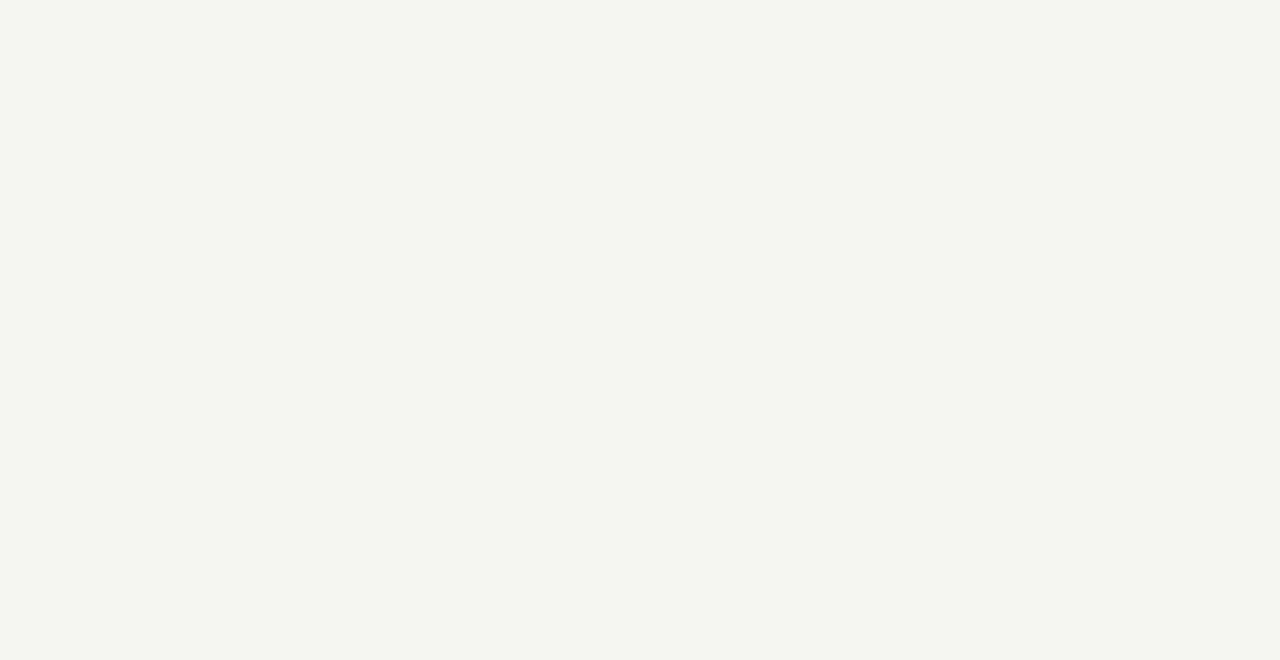
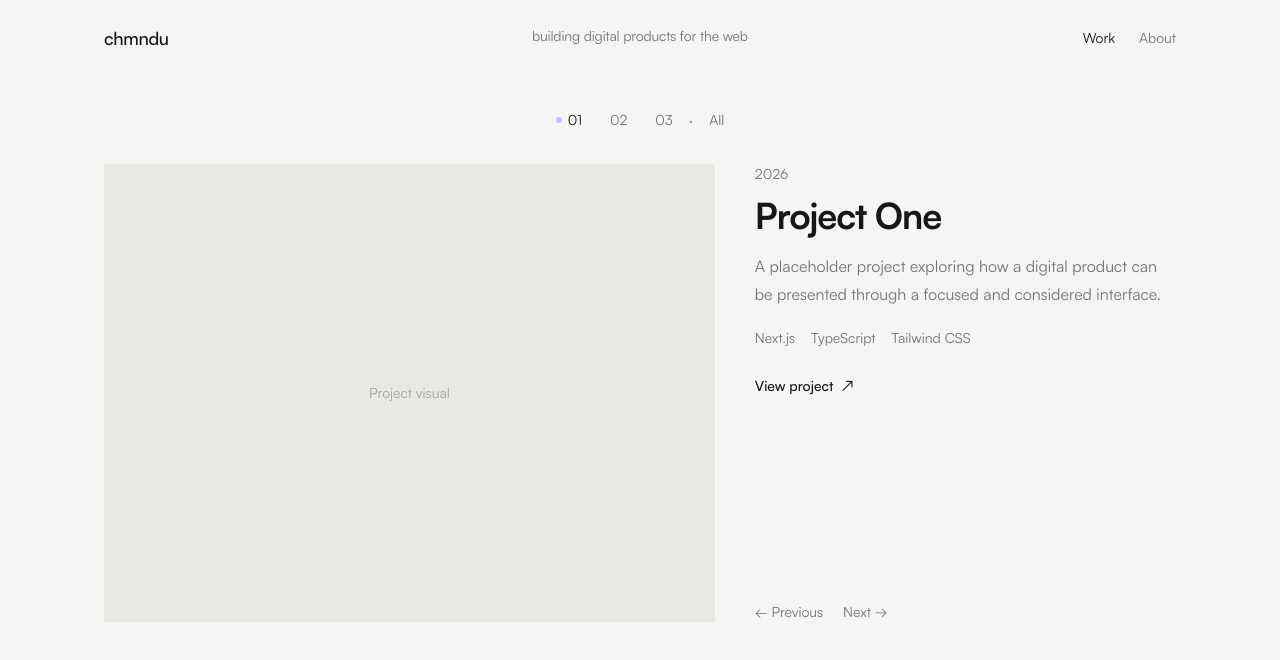
Before and after one commit to chmndu/chmndu-portfolio, a Next.js app: page / in a window 1280 px wide. Shown: the top 660 px of the page. Built offline with nearby package versions, Linux system fonts and the light colour scheme.

Commit message:
feat: establish homepage shell

```diff
--- a/src/app/globals.css
+++ b/src/app/globals.css
@@ -46,3 +46,8 @@ body {
   color: var(--foreground);
   font-family: var(--font-satoshi), sans-serif;
 }
+
+::selection {
+  background: var(--accent);
+  color: var(--foreground);
+}
--- a/src/app/page.tsx
+++ b/src/app/page.tsx
@@ -1,3 +1,19 @@
+import SiteHeader from "@/components/site-header";
+import ProjectIndex from "@/components/project-index";
+import ProjectStage from "@/components/project-stage";
+
 export default function Home() {
-  return <main />;
+  return (
+    <main className="mx-auto min-h-screen w-full max-w-[1120px] px-6">
+      <SiteHeader />
+
+      <section className="pt-8">
+        <div className="flex justify-center">
+          <ProjectIndex />
+        </div>
+
+        <ProjectStage />
+      </section>
+    </main>
+  );
 }
--- /dev/null
+++ b/src/components/context-display.tsx
@@ -0,0 +1,9 @@
+export default function ContextDisplay() {
+  return (
+    <div className="h-6 overflow-hidden">
+      <p className="text-sm tracking-[-0.01em] text-muted">
+        building digital products for the web
+      </p>
+    </div>
+  );
+}
--- /dev/null
+++ b/src/components/project-index.tsx
@@ -0,0 +1,42 @@
+import Link from "next/link";
+
+const projectNumbers = ["01", "02", "03"];
+
+export default function ProjectIndex() {
+  return (
+    <nav aria-label="Selected projects" className="flex items-center gap-4">
+      {projectNumbers.map((number, index) => (
+        <button
+          key={number}
+          type="button"
+          className="flex items-center gap-1.5 text-sm transition-colors"
+        >
+          <span
+            className={`h-1.5 w-1.5 rounded-full ${
+              index === 0 ? "bg-accent" : "bg-transparent"
+            }`}
+            aria-hidden="true"
+          />
+          <span
+            className={
+              index === 0
+                ? "text-foreground"
+                : "text-muted hover:text-foreground"
+            }
+          >
+            {number}
+          </span>
+        </button>
+      ))}
+
+      <span className="text-subtle">·</span>
+
+      <Link
+        href="/work"
+        className="text-sm text-muted transition-colors hover:text-foreground"
+      >
+        All
+      </Link>
+    </nav>
+  );
+}
--- /dev/null
+++ b/src/components/project-stage.tsx
@@ -0,0 +1,59 @@
+export default function ProjectStage() {
+  return (
+    <section className="mt-8">
+      <div className="grid gap-8 md:grid-cols-[1.45fr_1fr] md:gap-10">
+        <div className="aspect-[4/3] w-full overflow-hidden bg-[#e9e8e5]">
+          <div className="flex h-full items-center justify-center">
+            <span className="text-sm text-subtle">Project visual</span>
+          </div>
+        </div>
+
+        <div className="flex flex-col justify-between">
+          <div>
+            <div className="text-sm text-muted">
+              2026
+            </div>
+
+            <h1 className="mt-3 text-3xl font-bold tracking-[-0.03em] sm:text-4xl">
+              Project One
+            </h1>
+
+            <p className="mt-4 max-w-md text-base leading-7 text-muted">
+              A placeholder project exploring how a digital product can be
+              presented through a focused and considered interface.
+            </p>
+
+            <div className="mt-5 flex flex-wrap gap-x-4 gap-y-2 text-sm text-muted">
+              <span>Next.js</span>
+              <span>TypeScript</span>
+              <span>Tailwind CSS</span>
+            </div>
+
+            <a
+              href="#"
+              className="mt-7 inline-flex items-center text-sm font-medium transition-opacity hover:opacity-60"
+            >
+              View project <span className="ml-2">↗</span>
+            </a>
+          </div>
+
+          <div className="mt-12 flex items-center gap-5 text-sm text-muted md:mt-8">
+            <button
+              type="button"
+              className="transition-colors hover:text-foreground"
+            >
+              ← Previous
+            </button>
+
+            <button
+              type="button"
+              className="transition-colors hover:text-foreground"
+            >
+              Next →
+            </button>
+          </div>
+        </div>
+      </div>
+    </section>
+  );
+}
--- /dev/null
+++ b/src/components/site-header.tsx
@@ -0,0 +1,35 @@
+import Link from "next/link";
+import ContextDisplay from "@/components/context-display";
+
+export default function SiteHeader() {
+  return (
+    <header className="grid grid-cols-[1fr_auto] items-center py-6 md:grid-cols-[1fr_auto_1fr]">
+      <Link
+        href="/"
+        className="justify-self-start text-lg font-medium tracking-[-0.02em] transition-opacity hover:opacity-60"
+      >
+        chmndu
+      </Link>
+
+      <nav className="flex items-center gap-6 justify-self-end text-sm md:col-start-3">
+        <Link
+          href="/"
+          className="transition-opacity hover:opacity-60"
+        >
+          Work
+        </Link>
+
+        <Link
+          href="/about"
+          className="text-muted transition-colors hover:text-foreground"
+        >
+          About
+        </Link>
+      </nav>
+
+      <div className="col-span-2 mt-5 justify-self-start md:col-span-1 md:col-start-2 md:row-start-1 md:mt-0 md:justify-self-center">
+        <ContextDisplay />
+      </div>
+    </header>
+  );
+}
```
